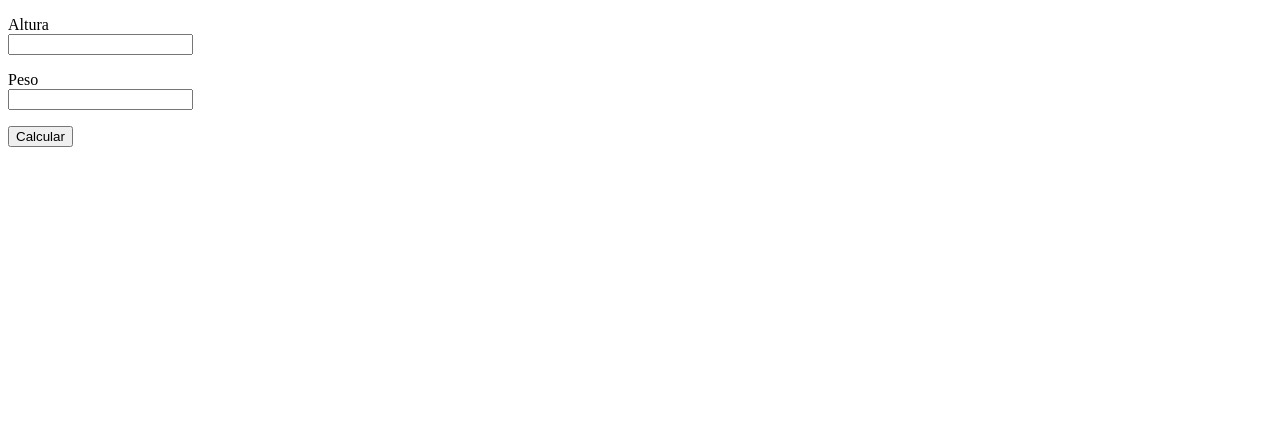
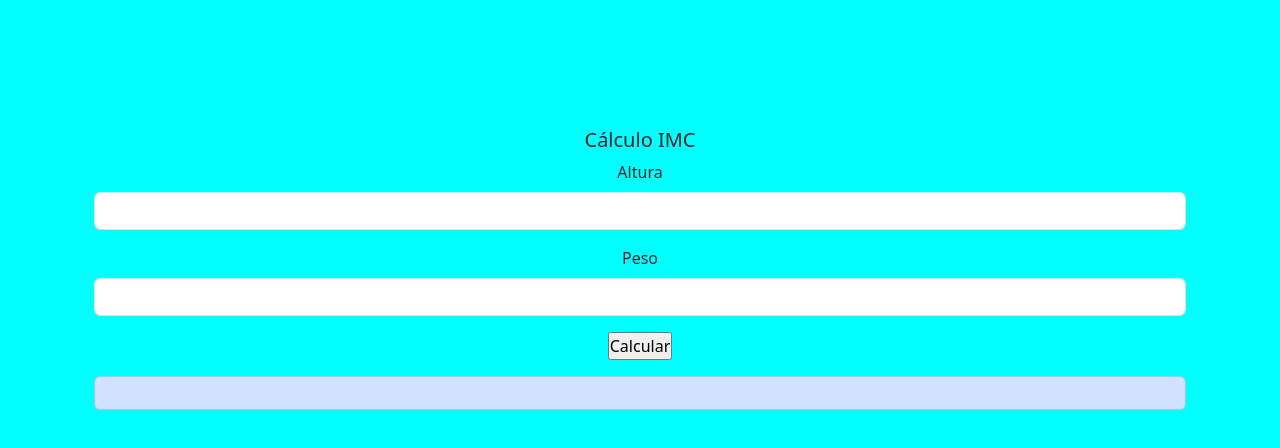
Before and after one commit to fellipemanaia/aulas_js, a plain HTML site: page exercicio1_2908/index.html in a window 1280 px wide. Drawn offline with nearby package versions, Linux system fonts and the light colour scheme.

Commit message:
Add files via upload

```diff
--- a/exercicio1_2908/index.html
+++ b/exercicio1_2908/index.html
@@ -4,28 +4,36 @@
         <meta charset="UTF-8">
         <meta http-equiv="X-UA-Compatible" content="IE=edge">
         <meta name="viewport" content="width=device-width, initial-scale=1.0">
-        <title>Document</title>
+        <link rel="stylesheet" href="style.css">
+        <link href="https://cdn.jsdelivr.net/npm/bootstrap@5.3.1/dist/css/bootstrap.min.css" rel="stylesheet" integrity="sha384-4bw+/aepP/YC94hEpVNVgiZdgIC5+VKNBQNGCHeKRQN+PtmoHDEXuppvnDJzQIu9" crossorigin="anonymous">
+        <title>IMC</title>
 
     </head>
-    <body>
+    <body class="container">
 
-        <form name="imcForm" id="imcForm" action="#">
-            <p>
-                Altura <br>
-                <input type="text" id="altura" name="altura">
-            </p>
-            <p>
-                Peso <br>
-                <input type="text" id="peso" name="peso">
-            </p>
-            <p>
-                <input type="submit" value="Calcular" name="Enviar" onclick="calcular_imc(event)">
-            </p>
+     <div class="container">
+        <div class="card-body">
+         <h5 class="tittle">Cálculo IMC</h5>
+            <form name="imcForm" id="imcForm" action="#">
+                 <div class="mb-3">
+                    <label class="form-label"> Altura </label>
+                    <input class="form-control" type="text" id="altura" name="altura">
+                </div>
+                <div class="mb-3">
+                    <label class="form-label"> Peso </label>
+                    <input class="form-control" type="text" id="peso" name="peso">
+                 </div>
+                <p>
+                    <input type="submit" value="Calcular" name="Enviar" onclick="calcular_imc(event)">
+                 </p>
+        </div>
+                <div class="alert alert-primary" role="alert" id="resul"></div>
+            </form>
 
-            <div id="resul"></div>
-        </form>
+     </div>
 
         <script src="imc2.js"></script>
+        <script src="https://cdn.jsdelivr.net/npm/bootstrap@5.3.1/dist/js/bootstrap.bundle.min.js" integrity="sha384-HwwvtgBNo3bZJJLYd8oVXjrBZt8cqVSpeBNS5n7C8IVInixGAoxmnlMuBnhbgrkm" crossorigin="anonymous"></script>
 
     </body>
 </html>
--- /dev/null
+++ b/exercicio1_2908/style.css
@@ -0,0 +1,12 @@
+*{
+box-sizing: border-box;
+padding: 0%;
+margin: 0%;
+}
+
+.container{
+    background-color: aqua;
+    text-align: center;
+    margin-top: 10%;
+    border-color: black;
+}
```
